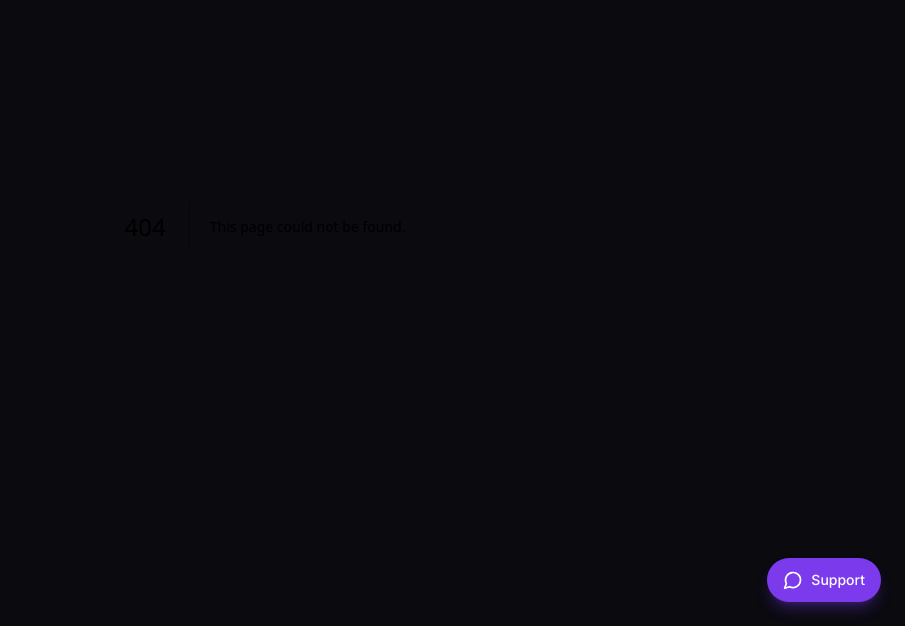
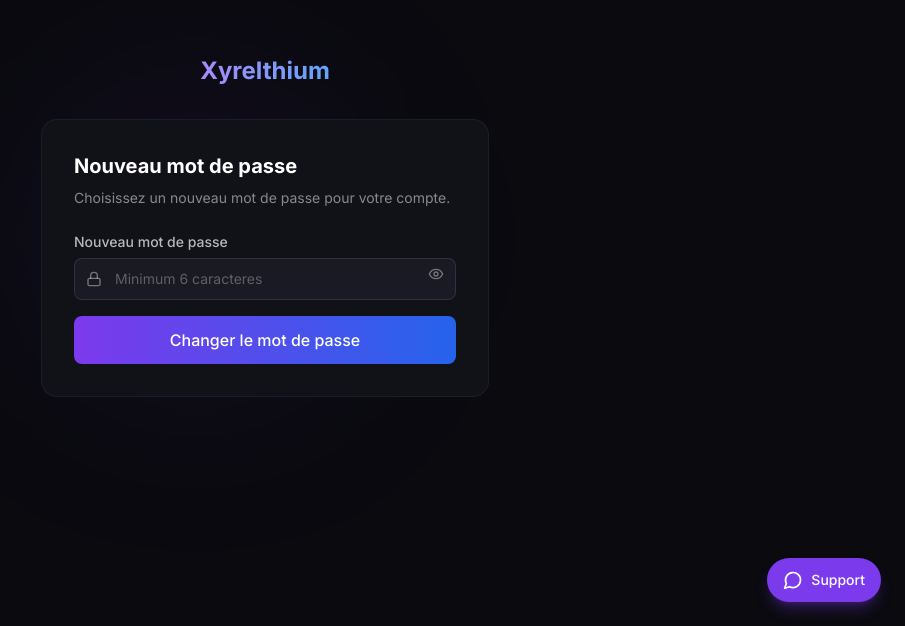
Before and after one commit to piegeamorue426/XYRELTHIUM, a Next.js app: page /auth/reset-password in a window 1280 px wide. Before the commit this address had no page. Shown: the part 174-800 px from the top of the page, without its empty margins (375-1280 px from the left). Built offline with nearby package versions, Linux system fonts and the light colour scheme.

Commit message:
feat: add forgot password and reset password pages

```diff
--- /dev/null
+++ b/src/app/auth/forgot-password/page.tsx
@@ -0,0 +1,93 @@
+'use client';
+
+import React, { useState } from 'react';
+import Link from 'next/link';
+import { Mail, ArrowLeft, CheckCircle } from 'lucide-react';
+import { createClient } from '@/lib/supabase/client';
+import { Button } from '@/components/ui/Button';
+import { Input } from '@/components/ui/Input';
+
+export default function ForgotPasswordPage() {
+  const [email, setEmail] = useState('');
+  const [loading, setLoading] = useState(false);
+  const [sent, setSent] = useState(false);
+  const [error, setError] = useState('');
+
+  const handleSubmit = async (e: React.FormEvent) => {
+    e.preventDefault();
+    if (!email) return;
+    setLoading(true);
+    setError('');
+
+    const supabase = createClient();
+    const { error: resetError } = await supabase.auth.resetPasswordForEmail(email, {
+      redirectTo: `${window.location.origin}/auth/reset-password`,
+    });
+
+    if (resetError) {
+      setError(resetError.message);
+    } else {
+      setSent(true);
+    }
+    setLoading(false);
+  };
+
+  if (sent) {
+    return (
+      <div className="min-h-screen bg-[#0a0a0f] flex items-center justify-center px-4">
+        <div className="relative w-full max-w-md text-center">
+          <div className="bg-[#111118] border border-white/5 rounded-2xl p-8">
+            <CheckCircle className="h-12 w-12 text-emerald-400 mx-auto mb-4" />
+            <h2 className="text-xl font-bold text-white mb-2">Email envoye !</h2>
+            <p className="text-sm text-white/50 mb-6">
+              Si un compte existe avec <strong className="text-white">{email}</strong>, vous recevrez un lien pour reinitialiser votre mot de passe.
+            </p>
+            <Link href="/auth/login">
+              <Button variant="outline" size="md">Retour a la connexion</Button>
+            </Link>
+          </div>
+        </div>
+      </div>
+    );
+  }
+
+  return (
+    <div className="min-h-screen bg-[#0a0a0f] flex items-center justify-center px-4">
+      <div className="absolute top-1/3 left-1/3 w-72 h-72 bg-violet-600/10 rounded-full blur-[100px]" />
+      <div className="relative w-full max-w-md">
+        <div className="text-center mb-8">
+          <Link href="/" className="font-space-grotesk text-2xl font-bold bg-gradient-to-r from-violet-400 to-blue-400 bg-clip-text text-transparent">
+            Xyrelthium
+          </Link>
+        </div>
+
+        <div className="bg-[#111118] border border-white/5 rounded-2xl p-8">
+          <Link href="/auth/login" className="inline-flex items-center gap-1 text-xs text-white/50 hover:text-white mb-4">
+            <ArrowLeft className="h-3 w-3" /> Retour
+          </Link>
+          <h1 className="text-xl font-bold text-white mb-2">Mot de passe oublie</h1>
+          <p className="text-sm text-white/50 mb-6">Entrez votre email et nous vous enverrons un lien de reinitialisation.</p>
+
+          {error && (
+            <div className="mb-4 p-3 bg-red-500/10 border border-red-500/20 rounded-lg text-sm text-red-400">{error}</div>
+          )}
+
+          <form onSubmit={handleSubmit} className="space-y-4">
+            <Input
+              label="Email"
+              type="email"
+              placeholder="votre@email.com"
+              icon={<Mail className="h-4 w-4" />}
+              value={email}
+              onChange={(e) => setEmail(e.target.value)}
+              required
+            />
+            <Button type="submit" variant="primary" size="lg" fullWidth loading={loading}>
+              Envoyer le lien
+            </Button>
+          </form>
+        </div>
+      </div>
+    </div>
+  );
+}
--- a/src/app/auth/login/page.tsx
+++ b/src/app/auth/login/page.tsx
@@ -99,6 +99,11 @@ export default function LoginPage() {
                 {showPassword ? <EyeOff className="h-4 w-4" /> : <Eye className="h-4 w-4" />}
               </button>
             </div>
+            <div className="text-right">
+              <Link href="/auth/forgot-password" className="text-xs text-violet-400 hover:text-violet-300 transition-colors">
+                Mot de passe oublie ?
+              </Link>
+            </div>
             <Button
               type="submit"
               variant="primary"
--- /dev/null
+++ b/src/app/auth/reset-password/page.tsx
@@ -0,0 +1,95 @@
+'use client';
+
+import React, { useState } from 'react';
+import Link from 'next/link';
+import { useRouter } from 'next/navigation';
+import { Lock, Eye, EyeOff, CheckCircle } from 'lucide-react';
+import { createClient } from '@/lib/supabase/client';
+import { Button } from '@/components/ui/Button';
+import { Input } from '@/components/ui/Input';
+
+export default function ResetPasswordPage() {
+  const router = useRouter();
+  const [password, setPassword] = useState('');
+  const [showPassword, setShowPassword] = useState(false);
+  const [loading, setLoading] = useState(false);
+  const [success, setSuccess] = useState(false);
+  const [error, setError] = useState('');
+
+  const handleSubmit = async (e: React.FormEvent) => {
+    e.preventDefault();
+    if (password.length < 6) { setError('Minimum 6 caracteres'); return; }
+    setLoading(true);
+    setError('');
+
+    const supabase = createClient();
+    const { error: updateError } = await supabase.auth.updateUser({ password });
+
+    if (updateError) {
+      setError(updateError.message);
+    } else {
+      setSuccess(true);
+      setTimeout(() => router.push('/account'), 2000);
+    }
+    setLoading(false);
+  };
+
+  if (success) {
+    return (
+      <div className="min-h-screen bg-[#0a0a0f] flex items-center justify-center px-4">
+        <div className="bg-[#111118] border border-white/5 rounded-2xl p-8 text-center max-w-md">
+          <CheckCircle className="h-12 w-12 text-emerald-400 mx-auto mb-4" />
+          <h2 className="text-xl font-bold text-white mb-2">Mot de passe modifie !</h2>
+          <p className="text-sm text-white/50">Redirection vers votre compte...</p>
+        </div>
+      </div>
+    );
+  }
+
+  return (
+    <div className="min-h-screen bg-[#0a0a0f] flex items-center justify-center px-4">
+      <div className="absolute top-1/3 left-1/3 w-72 h-72 bg-violet-600/10 rounded-full blur-[100px]" />
+      <div className="relative w-full max-w-md">
+        <div className="text-center mb-8">
+          <Link href="/" className="font-space-grotesk text-2xl font-bold bg-gradient-to-r from-violet-400 to-blue-400 bg-clip-text text-transparent">
+            Xyrelthium
+          </Link>
+        </div>
+
+        <div className="bg-[#111118] border border-white/5 rounded-2xl p-8">
+          <h1 className="text-xl font-bold text-white mb-2">Nouveau mot de passe</h1>
+          <p className="text-sm text-white/50 mb-6">Choisissez un nouveau mot de passe pour votre compte.</p>
+
+          {error && (
+            <div className="mb-4 p-3 bg-red-500/10 border border-red-500/20 rounded-lg text-sm text-red-400">{error}</div>
+          )}
+
+          <form onSubmit={handleSubmit} className="space-y-4">
+            <div className="relative">
+              <Input
+                label="Nouveau mot de passe"
+                type={showPassword ? 'text' : 'password'}
+                placeholder="Minimum 6 caracteres"
+                icon={<Lock className="h-4 w-4" />}
+                value={password}
+                onChange={(e) => setPassword(e.target.value)}
+                minLength={6}
+                required
+              />
+              <button
+                type="button"
+                onClick={() => setShowPassword(!showPassword)}
+                className="absolute right-3 top-[34px] text-white/40 hover:text-white/70 transition-colors"
+              >
+                {showPassword ? <EyeOff className="h-4 w-4" /> : <Eye className="h-4 w-4" />}
+              </button>
+            </div>
+            <Button type="submit" variant="primary" size="lg" fullWidth loading={loading}>
+              Changer le mot de passe
+            </Button>
+          </form>
+        </div>
+      </div>
+    </div>
+  );
+}
```
